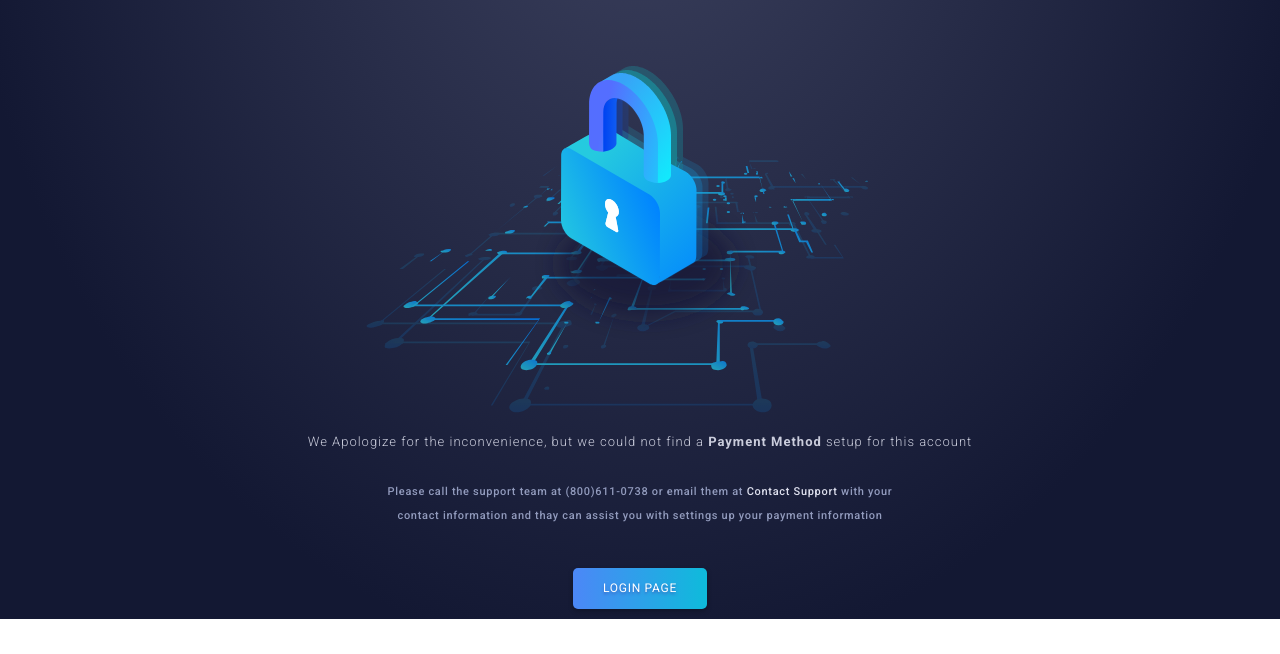
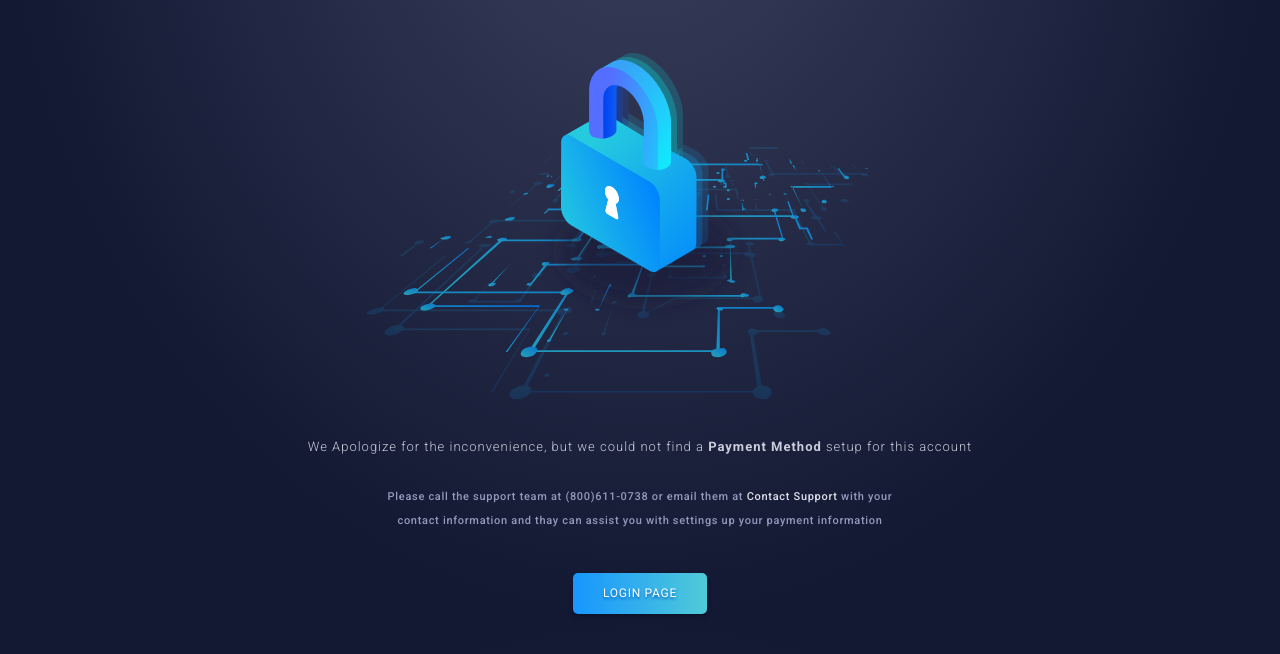
Before and after one commit to uixninja/uixninja.github.io, a website: page acc-locked-out.html in a window 1280 px wide. Shown: the part 181-835 px from the top of the page. Before the commit the page ends 800 px from the top, so only its background shows below. Drawn offline with Linux system fonts and the light colour scheme.

Commit message:
"Account Locked Out" done

```diff
--- a/acc-locked-out.html
+++ b/acc-locked-out.html
@@ -29,8 +29,7 @@
                         document.getElementsByTagName('body')[0].classList.add("animated");
                     }, 500);
                 }
-
-                setTimeout(func, 1000);
+                setTimeout(func, 2000);
             };
 		</script>
 	</head>
--- a/source/sass/com/svg.scss
+++ b/source/sass/com/svg.scss
@@ -1,22 +1,19 @@
 .svg {
     &-body {
         background: #3c415e;
-        background: -moz-radial-gradient(center, ellipse cover, #3c415e 0%, #131833 75%);
-        background: -webkit-radial-gradient(center, ellipse cover, #3c415e 0%,#131833 75%);
-        background: radial-gradient(ellipse at center, #3c415e 0%,#131833 75%);
+        background: -moz-radial-gradient(center, ellipse cover, #3c415e 0%, #131833 70%);
+        background: -webkit-radial-gradient(center, ellipse cover, #3c415e 0%,#131833 70%);
+        background: radial-gradient(ellipse at center, #3c415e 0%,#131833 70%);
         background-size: 100% 200%;
         background-position: 0 100%;
     }
     &-page {
         margin: 0 auto;
         padding-top: 175px;
+        padding-bottom: 220px;
         text-align: center;
         position: relative;
         max-width: 950px;
-
-        #light {
-            transition: opacity 0.3s;
-        }
 
         .timeout {
             text-align: center;
@@ -49,7 +46,7 @@
         }
         @keyframes timeout2 {
             to {
-                text-shadow: -5px 7px 0px rgba(255, 255, 255, 0.4), -10px 14px 0px rgba(255, 255, 255, 0.12);
+                text-shadow: -3px 7px 0px rgba(255, 255, 255, 0.4), -6px 14px 0px rgba(255, 255, 255, 0.12);
             }
         }
         .login {
@@ -80,9 +77,9 @@
     }
     &-wrp {
         overflow: hidden;
-        margin-bottom: -140px;
+        margin-bottom: -110px;
         position: relative;
-        height: 575px;
+        height: 550px;
         max-width: 100%;
 
         .locked-out-svg {
@@ -90,9 +87,6 @@
             position: absolute;
             left: 50%;
             top: 50%;
-            //@include scale(1.8, 1.8);
-            //top: 0;
-            //left: -300px;
         }
     }
     &-text-block,
@@ -119,19 +113,19 @@
     }
 }
 .login .btn {
-    background: -moz-linear-gradient(left, rgba(76, 135, 247, 1) 0%, rgba(14, 187, 219, 1) 100%);
-    background: -webkit-gradient(left top, right top, color-stop(0%, rgba(14, 187, 219, 1)), color-stop(100%, rgba(100, 177, 214, 1)));
-    background: -webkit-linear-gradient(left, rgba(76, 135, 247, 1) 0%, rgba(14, 187, 219, 1) 100%);
-    background: -o-linear-gradient(left, rgba(76, 135, 247, 1) 0%, rgba(14, 187, 219, 1) 100%);
-    background: -ms-linear-gradient(left, rgba(76, 135, 247, 1) 0%, rgba(14, 187, 219, 1) 100%);
-    background: linear-gradient(to right, rgba(76, 135, 247, 1) 0%, rgba(14, 187, 219, 1) 100%);
+    background: -moz-linear-gradient(left, $color-dodger-blue 0%, $color-viking 100%);
+    background: -webkit-gradient(left top, right top, color-stop(0%, $color-dodger-blue), color-stop(100%, $color-viking));
+    background: -webkit-linear-gradient(left, $color-dodger-blue 0%, $color-viking 100%);
+    background: -o-linear-gradient(left, $color-dodger-blue 0%, $color-viking 100%);
+    background: -ms-linear-gradient(left, $color-dodger-blue 0%, $color-viking 100%);
+    background: linear-gradient(to right, $color-dodger-blue 0%, $color-viking 100%);
     margin-top: 40px;
     font-size: 12px;
     font-weight: 400;
     position: relative;
     transition: all 0.4s;
     box-shadow: 0 2px 5px 0 rgba(0, 0, 0, 0.26);
-    text-shadow: 0 2px 3px rgb(59, 102, 194);
+    text-shadow: 0 2px 3px darken($color-science-blue, 5%);
     padding: 12px 30px;
 
     &:focus {
@@ -181,7 +175,12 @@
     transform: translate(28px, -22px);
 }
 #shadow {
-    //display: none;
+    transition: all 0.5s ease-in-out;
+    opacity: 0;
+}
+.locker-wrp {
+    transition: all 0.5s ease-in-out;
+    opacity: 0;
 }
 
 /*  HOVER --------------------------------------------  */
@@ -223,6 +222,9 @@
 .loaded {
     .locker-wrp {
         opacity: 1;
+    }
+    #shadow {
+        opacity: 0.5;
     }
     .bottom-figures {
         transition: all 0.5s ease;
@@ -329,7 +331,19 @@
         top: 70px;
         margin: 0;
     }
+    .timeout span {
+        animation: text-shadow 0.5s ease-out;
+        animation-fill-mode: forwards;
+    }
+    @keyframes text-shadow {
+        to {
+            text-shadow: -2px -10px 0px rgba(255, 255, 255, 0.4), -4px -20px 0px rgba(255, 255, 255, 0.12);
+        }
+    }
     /*  bottom-figures opened */
+    #shadow {
+        opacity: 0;
+    }
     .locker-wrp {
         animation: fade-out 1s ease;
         animation-fill-mode: forwards;
```
Also changed, not shown: source/acc-locked-out.html (+1 -2 lines), source/js/scripts.js (+0 -17 lines), css/index.css.
